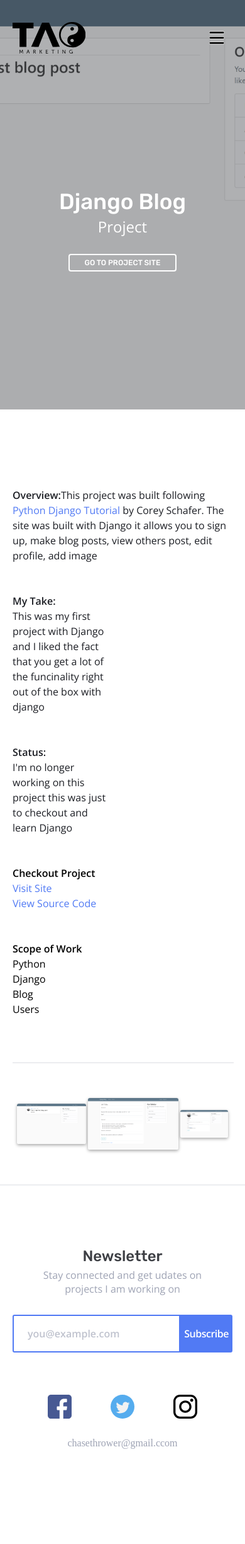
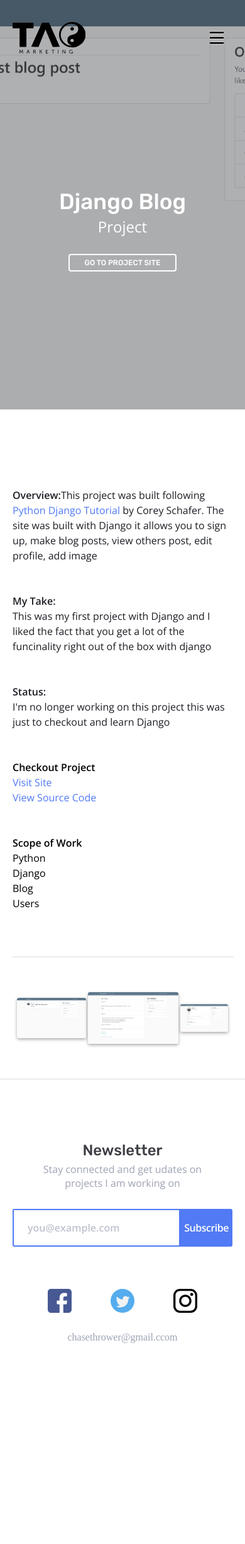
Before and after one commit to ninjaprogrammer/jekyll_project, a Jekyll site: the page built from _projects/django_blog.html, in a window 390 px wide. Shown: the whole page at 63% size. Built offline with Jekyll 4.4.1, drawn with Linux system fonts in a browser that asks for light colours; after the commit the page ends 2283 px from its top, so only the background shows below that.

Commit message:
fixed projects page

```diff
--- a/_sass/2-layouts/project.sass
+++ b/_sass/2-layouts/project.sass
@@ -62,6 +62,8 @@
             align-items: flex-start
             justify-content: flex-start
             .status, .overview, .my-take
+                width: 100%
+                flex: 1 0 auto
 hr
     margin: 3em auto
 img
```
